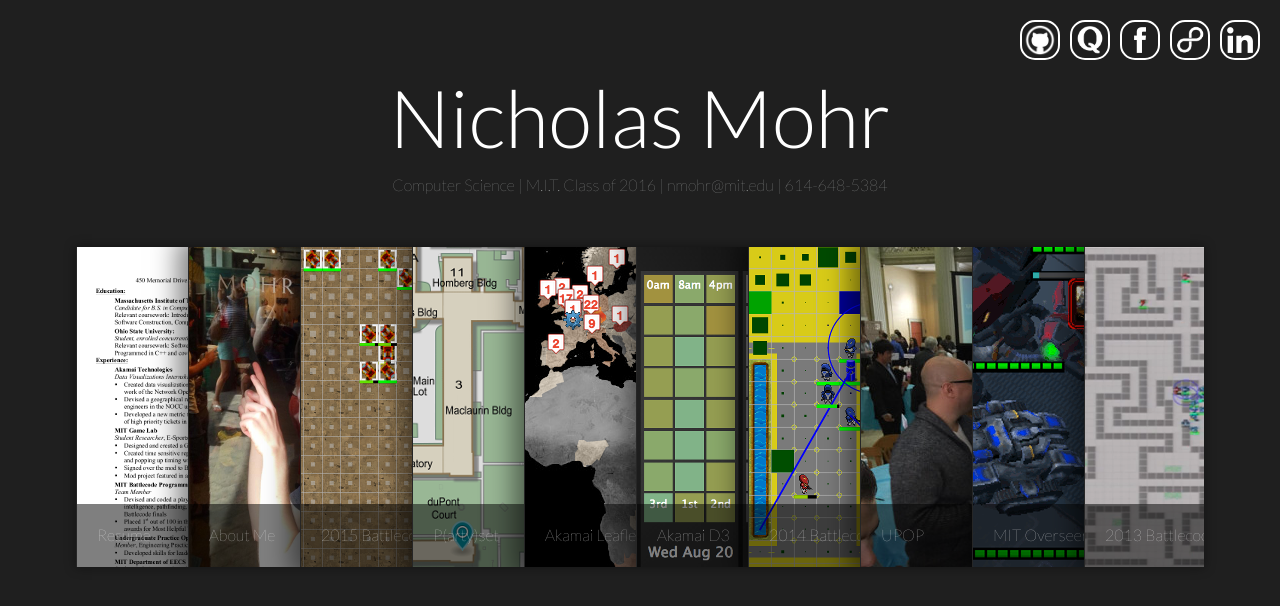
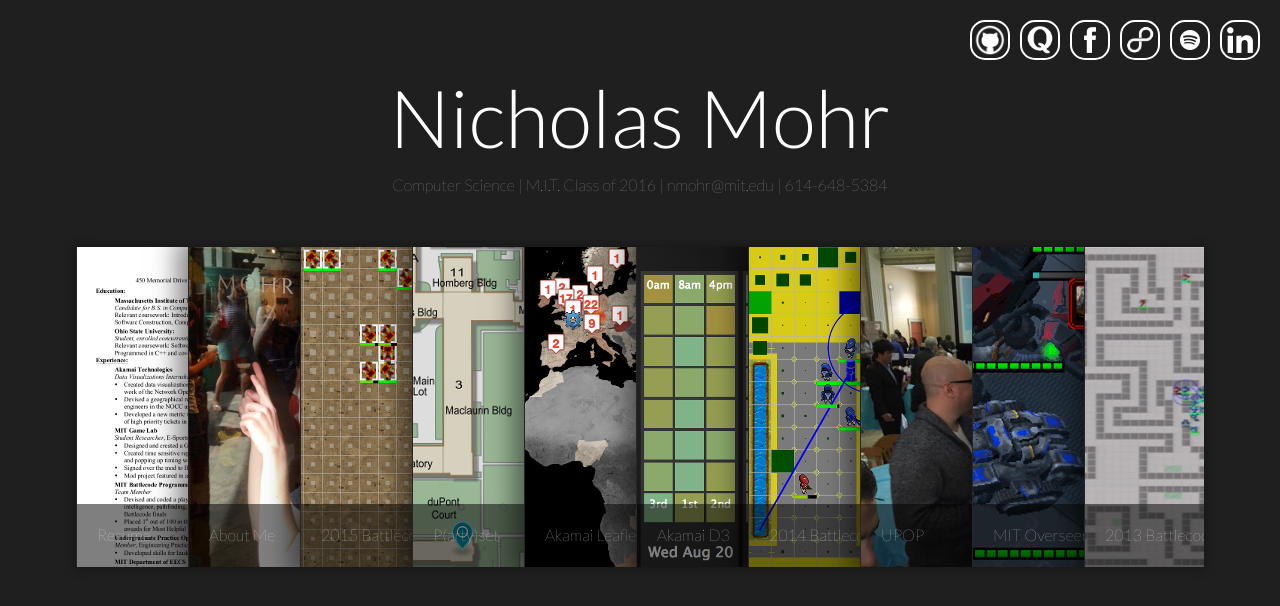
Before and after one commit to NicholasMohr/nmohrHomepage, a plain HTML site: page index.html in a window 1280 px wide. Drawn offline with nearby package versions, Linux system fonts and the light colour scheme.

Commit message:
added spotify

```diff
--- a/index.html
+++ b/index.html
@@ -36,6 +36,9 @@
               </td>
               <td>
                 <a id="eighttracks" href="http://8tracks.com/nicketh"><img class="socialMediaLink" style="width: 40px; height: 40px" src="images/sociallinks/8tracksWhite.png"></a>
+              </td>
+              <td>
+                <a id="spotify" href="https://play.spotify.com/user/nicketh1"><img class="socialMediaLink" style="width: 40px; height: 40px" src="images/sociallinks/spotify.png"></a>
               </td>
             <td>
               <a id="linkedin" href="https://linkedin.com/in/mohrn
--- a/public/stylesheets/style.css
+++ b/public/stylesheets/style.css
@@ -140,11 +140,18 @@
 	background-color: #253d61;
 }
 
+#spotify .socialMediaLink:hover,
+#spotify .socialMediaLink:focus {
+	border: 4px solid #b4d600;
+	background-color: #b4d600;
+}
+
 #travel .socialMediaLink:hover,
 #travel .socialMediaLink:focus {
 	border: 4px solid #87c309;
 	background-color: #87c309;
 }
+
 
 
 
```
